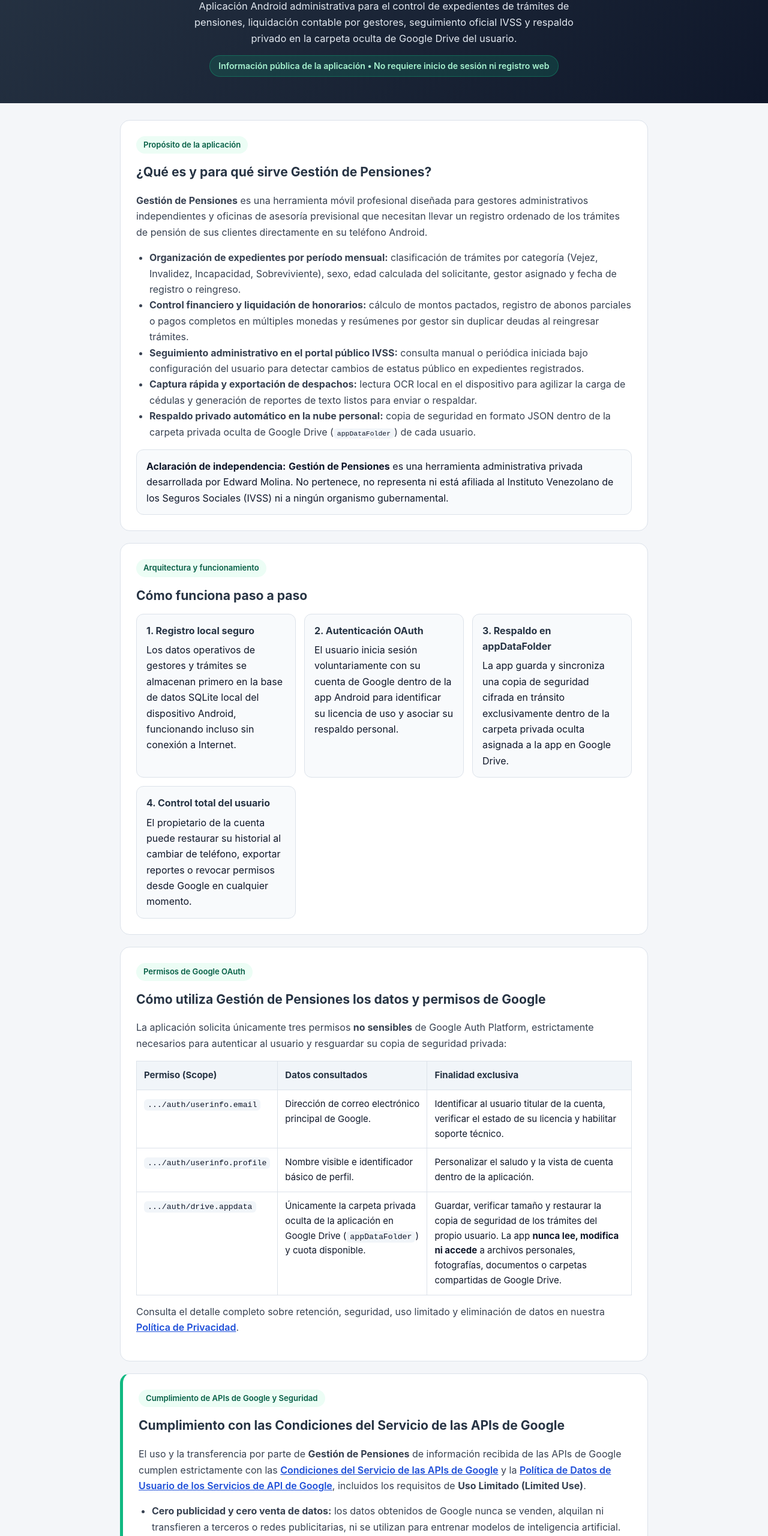
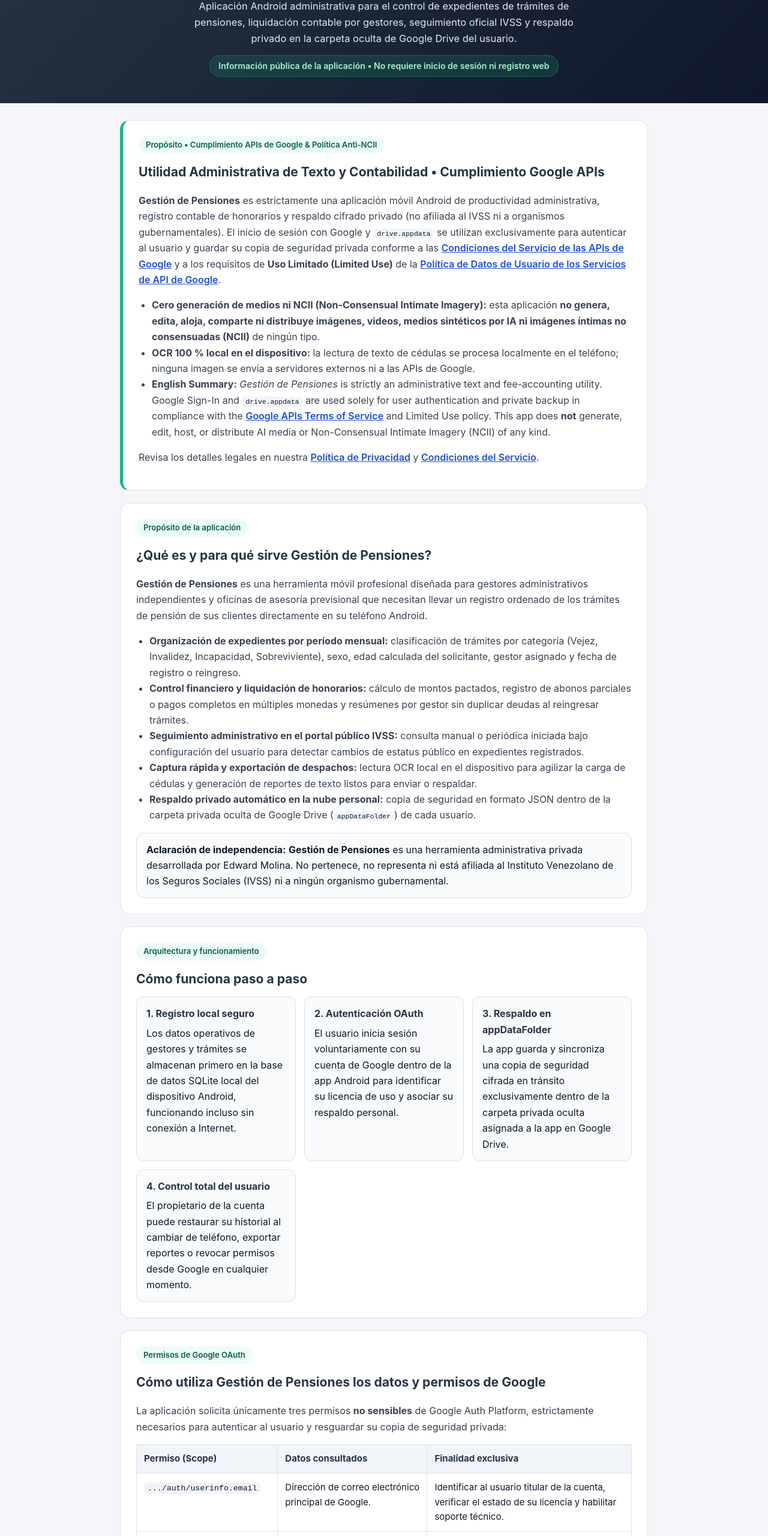
Before and after one commit to edward636/edward636.github.io, a plain HTML site: page index.html in a window 1280 px wide. Shown: the part 240-2800 px from the top of the page at 60% size. Drawn offline with Linux system fonts and the light colour scheme.

Commit message:
Move Google API & anti-NCII compliance statement above the fold

```diff
--- a/index.html
+++ b/index.html
@@ -203,6 +203,18 @@
   </header>
 
   <main>
+    <section class="card card-highlight" id="google-api-compliance">
+      <span class="tag">Propósito • Cumplimiento APIs de Google &amp; Política Anti-NCII</span>
+      <h2>Utilidad Administrativa de Texto y Contabilidad • Cumplimiento Google APIs</h2>
+      <p><strong>Gestión de Pensiones</strong> es estrictamente una aplicación móvil Android de productividad administrativa, registro contable de honorarios y respaldo cifrado privado (no afiliada al IVSS ni a organismos gubernamentales). El inicio de sesión con Google y <code>drive.appdata</code> se utilizan exclusivamente para autenticar al usuario y guardar su copia de seguridad privada conforme a las <a href="https://developers.google.com/terms" rel="noopener noreferrer">Condiciones del Servicio de las APIs de Google</a> y a los requisitos de <strong>Uso Limitado (Limited Use)</strong> de la <a href="https://developers.google.com/terms/api-services-user-data-policy" rel="noopener noreferrer">Política de Datos de Usuario de los Servicios de API de Google</a>.</p>
+      <ul>
+        <li><strong>Cero generación de medios ni NCII (Non-Consensual Intimate Imagery):</strong> esta aplicación <strong>no genera, edita, aloja, comparte ni distribuye imágenes, videos, medios sintéticos por IA ni imágenes íntimas no consensuadas (NCII)</strong> de ningún tipo.</li>
+        <li><strong>OCR 100 % local en el dispositivo:</strong> la lectura de texto de cédulas se procesa localmente en el teléfono; ninguna imagen se envía a servidores externos ni a las APIs de Google.</li>
+        <li><strong>English Summary:</strong> <em>Gestión de Pensiones</em> is strictly an administrative text and fee-accounting utility. Google Sign-In and <code>drive.appdata</code> are used solely for user authentication and private backup in compliance with the <a href="https://developers.google.com/terms" rel="noopener noreferrer">Google APIs Terms of Service</a> and Limited Use policy. This app does <strong>not</strong> generate, edit, host, or distribute AI media or Non-Consensual Intimate Imagery (NCII) of any kind.</li>
+      </ul>
+      <p>Revisa los detalles legales en nuestra <a href="./privacy.html#limited-use">Política de Privacidad</a> y <a href="./terms.html#google-api-compliance">Condiciones del Servicio</a>.</p>
+    </section>
+
     <section class="card">
       <span class="tag">Propósito de la aplicación</span>
       <h2>¿Qué es y para qué sirve Gestión de Pensiones?</h2>
@@ -275,18 +287,6 @@
       <p style="margin-top: 14px;">Consulta el detalle completo sobre retención, seguridad, uso limitado y eliminación de datos en nuestra <a href="./privacy.html">Política de Privacidad</a>.</p>
     </section>
 
-    <section class="card card-highlight" id="google-api-compliance">
-      <span class="tag">Cumplimiento de APIs de Google y Seguridad</span>
-      <h2>Cumplimiento con las Condiciones del Servicio de las APIs de Google</h2>
-      <p>El uso y la transferencia por parte de <strong>Gestión de Pensiones</strong> de información recibida de las APIs de Google cumplen estrictamente con las <a href="https://developers.google.com/terms" rel="noopener noreferrer">Condiciones del Servicio de las APIs de Google</a> y la <a href="https://developers.google.com/terms/api-services-user-data-policy" rel="noopener noreferrer">Política de Datos de Usuario de los Servicios de API de Google</a>, incluidos los requisitos de <strong>Uso Limitado (Limited Use)</strong>.</p>
-      <ul>
-        <li><strong>Cero publicidad y cero venta de datos:</strong> los datos obtenidos de Google nunca se venden, alquilan ni transfieren a terceros o redes publicitarias, ni se utilizan para entrenar modelos de inteligencia artificial.</li>
-        <li><strong>Utilidad administrativa sin generación de medios ni NCII:</strong> <strong>Gestión de Pensiones</strong> es exclusivamente una aplicación administrativa de texto y cálculo contable. La aplicación <strong>no genera, edita, aloja, publica ni distribuye imágenes, videos, contenido multimedia generado por IA ni imágenes íntimas no consensuadas (NCII)</strong>.</li>
-        <li><strong>Procesamiento OCR estrictamente local:</strong> cuando el usuario escanea un documento de identidad para autocompletar texto en un expediente, el reconocimiento óptico de caracteres (OCR) se ejecuta localmente en el dispositivo Android y ninguna imagen se envía a servidores externos ni a las APIs de Google.</li>
-      </ul>
-      <p>Revisa los detalles legales en las <a href="./terms.html#google-api-compliance">Condiciones del Servicio</a> y la cláusula de <a href="./privacy.html#limited-use">Uso Limitado en la Política de Privacidad</a>.</p>
-    </section>
-
     <section class="card" id="english-overview" lang="en">
       <span class="tag">English Overview</span>
       <h2>Gestión de Pensiones — Application Purpose &amp; Google API Compliance</h2>
```
